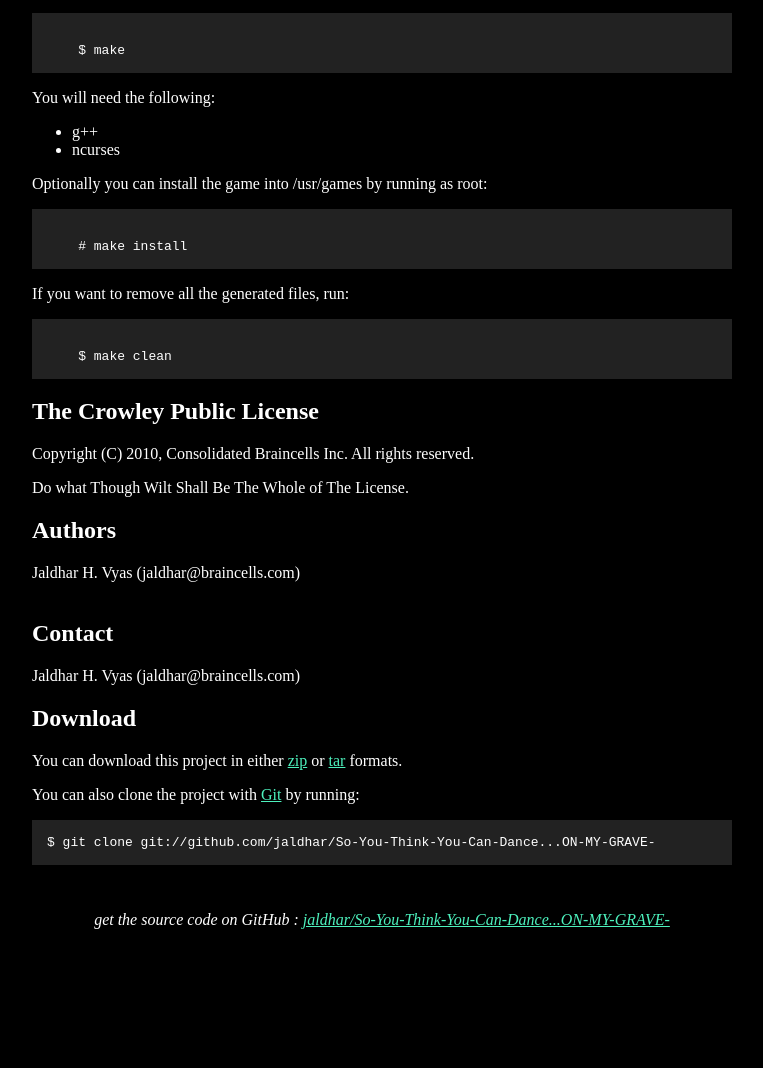
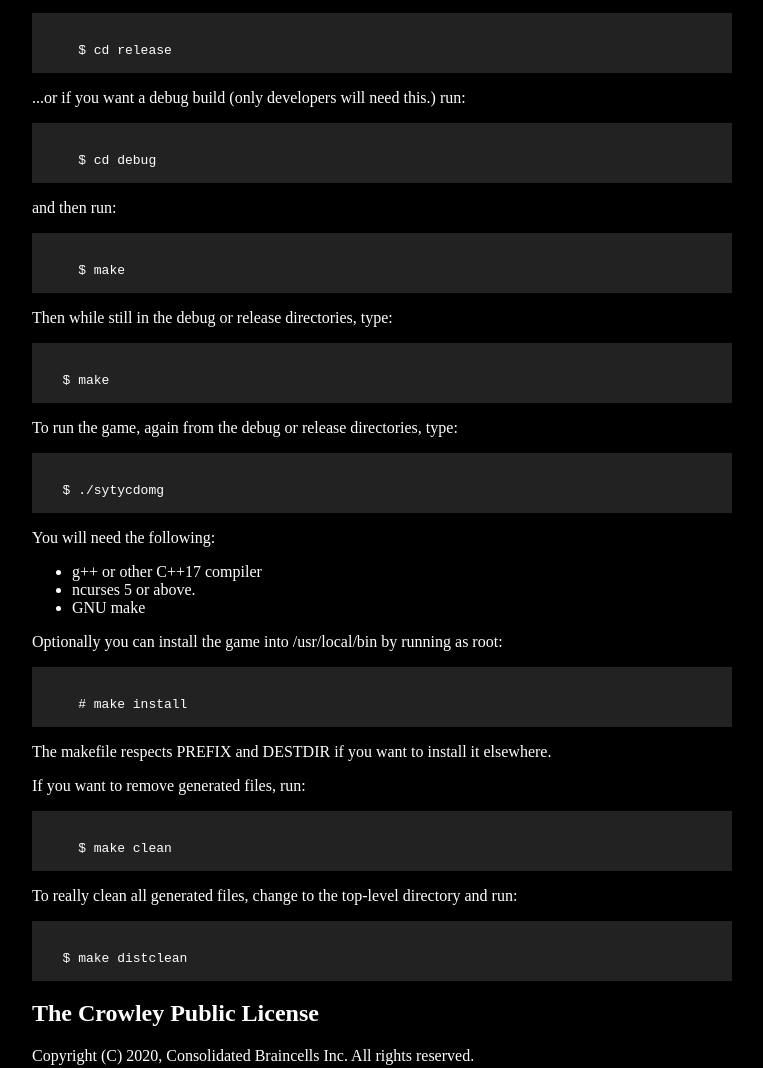
Before and after one commit to jaldhar/So-You-Think-You-Can-Dance...ON-MY-GRAVE-, a plain HTML site: page index.html in a window 1280 px wide. Shown: the part 721-1789 px from the top of the page, without its empty margins (258-1021 px from the left). Before the commit the page ends 1658 px from the top, so only its background shows below. Drawn offline with Linux system fonts and the light colour scheme.

Commit message:
Updated web page with new build instructions.

```diff
--- a/index.html
+++ b/index.html
@@ -73,29 +73,49 @@ succeed.  Aeons of torment in the Planes of Unlife await you if you fail.</p>
 <h2>Installation</h2>
 <p>This program was written in C++ on Linux.  There is no binary yet so  you will have to download the source and run:</p>
 <pre><code>
+    $ cd release
+</code></pre>
+<p></p>...or if you want a debug build (only developers will need this.) run:</p>
+<pre><code>
+    $ cd debug
+</code></pre>
+<p>and then run:</p>
+<pre><code>
     $ make
+</code></pre>
+<p>Then while still in the debug or release directories, type:</p>
+<pre><code>
+  $ make
+</code></pre>
+<p>To run the game, again from the debug or release directories, type:</p>
+<pre><code>
+  $ ./sytycdomg
 </code></pre>
 
 <p>You will need the following:</p>
 <ul>
-<li>g++</li>
-<li>ncurses</li>
+<li>g++ or other C++17 compiler </li>
+<li>ncurses 5 or above.</li>
+<li>GNU make</li>
 </ul>
 
-<p>Optionally you can install the game into /usr/games by running as root:</p>
-
+<p>Optionally you can install the game into /usr/local/bin by running as root:</p>
 <pre><code>
     # make install
 </code></pre>
+<p>The makefile respects PREFIX and DESTDIR if you want to install it elsewhere.</p>
 
-<p>If you want to remove all the generated files, run:</p>
-
+<p>If you want to remove generated files, run:</p>
 <pre><code>
     $ make clean
 </code></pre>
+<p>To really clean all generated files, change to the top-level directory and run:</p>
+<pre><code>
+  $ make distclean
+</code></pre>
 
 <h2>The Crowley Public License</h2>
-<p>Copyright (C) 2010, Consolidated Braincells Inc.  All rights reserved.</p>
+<p>Copyright (C) 2020, Consolidated Braincells Inc.  All rights reserved.</p>
 <p>Do what Though Wilt Shall Be The Whole of The License.</p>
 
 <h2>Authors</h2>
```
